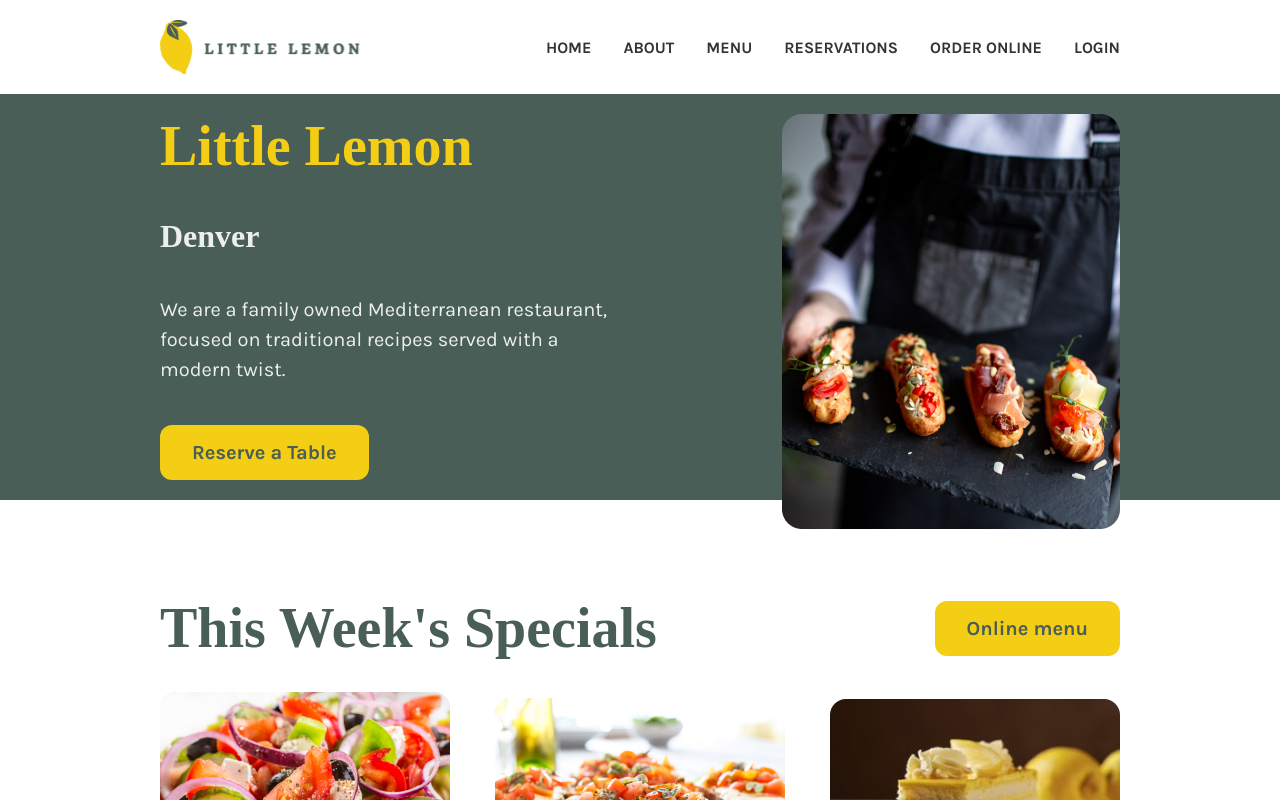
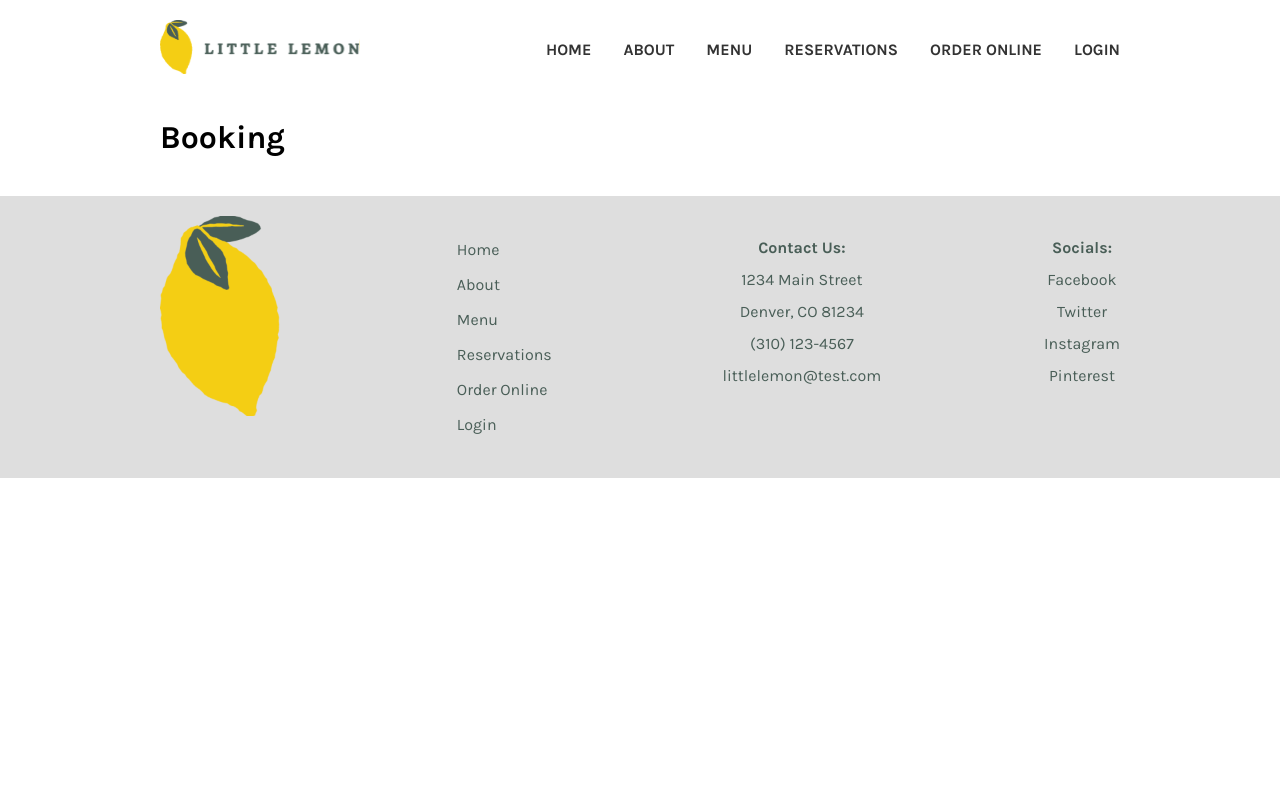
Before and after one commit to ajenkins198621/meta-frontend-capstone, a React (Create React App) app: page /booking in a window 1280 px wide. Shown: the top 800 px of the page. Built offline with nearby package versions, Linux system fonts and the light colour scheme; a web font is replaced by a local one.

Commit message:
Add react router and update links

```diff
--- a/package.json
+++ b/package.json
@@ -8,6 +8,7 @@
     "@testing-library/user-event": "^13.5.0",
     "react": "^18.3.1",
     "react-dom": "^18.3.1",
+    "react-router-dom": "^6.26.2",
     "react-scripts": "5.0.1",
     "web-vitals": "^2.1.4"
   },
--- a/src/App.css
+++ b/src/App.css
@@ -54,7 +54,8 @@ p {
 	margin: 0;
 }
 
-button {
+button,
+.button {
 	background-color: var(--color-yellow);
 	border: none;
 	border-radius: 0.75rem;
@@ -64,10 +65,12 @@ button {
 	font-size: 1.25rem;
 	font-weight: 700;
 	padding: 1rem 2rem;
+	text-decoration: none;
 	width: fit-content;
 }
 
-button:hover {
+button:hover,
+.button:hover {
 	background-color: #f7d700;
 }
 
--- a/src/App.js
+++ b/src/App.js
@@ -1,13 +1,12 @@
 import "./App.css";
 import Footer from "./Footer";
 import Header from "./Header";
-import Main from "./Main";
 
-function App() {
+function App({ children }) {
 	return (
 		<>
 			<Header />
-			<Main />
+			<main>{children}</main>
 			<Footer />
 		</>
 	);
--- /dev/null
+++ b/src/BookingPage.js
@@ -0,0 +1,13 @@
+import App from "./App";
+
+const Booking = () => {
+	return (
+		<App>
+			<div className="container">
+				<h1>Booking</h1>
+			</div>
+		</App>
+	);
+};
+
+export default Booking;
--- a/src/Button.js
+++ b/src/Button.js
@@ -1,4 +1,11 @@
-const Button = ({ onClick, children }) => {
+const Button = ({ onClick, children, asLink = false, href = "" }) => {
+	if (asLink) {
+		return (
+			<a className="button" href={href}>
+				{children}
+			</a>
+		);
+	}
 	return <button onClick={onClick}>{children}</button>;
 };
 
--- a/src/Header.js
+++ b/src/Header.js
@@ -26,7 +26,9 @@ const Header = () => {
 	return (
 		<div className="container">
 			<header>
-				<img src="/Logo.svg" alt="Little Lemon logo" className="logo" />
+				<a href="/">
+					<img src="/Logo.svg" alt="Little Lemon logo" className="logo" />
+				</a>
 				<div ref={menuRef} className="hamburger-menu">
 					<HamburgerMenuIcon
 						onClick={() => {
--- a/src/Hero.js
+++ b/src/Hero.js
@@ -12,7 +12,9 @@ const Hero = () => {
 							We are a family owned Mediterranean restaurant, focused on traditional recipes served with a modern twist.
 						</p>
 
-						<Button onClick={() => alert("Reserve a table!")}>Reserve a Table</Button>
+						<Button asLink href="/booking">
+							Reserve a Table
+						</Button>
 					</div>
 					<div>
 						<img src="/hero-pic.png" alt="Hero Pic" />
--- a/src/Main.js
+++ b/src/MainPage.js
@@ -1,16 +1,17 @@
 import About from "./About";
+import App from "./App";
 import Hero from "./Hero";
 import Specials from "./Specials";
 import Testimonials from "./Testimonials";
 
 const Main = () => {
 	return (
-		<main>
+		<App>
 			<Hero />
 			<Specials />
 			<Testimonials />
 			<About />
-		</main>
+		</App>
 	);
 };
 
--- a/src/index.js
+++ b/src/index.js
@@ -1,14 +1,27 @@
-import React from 'react';
-import ReactDOM from 'react-dom/client';
-import './index.css';
-import App from './App';
-import reportWebVitals from './reportWebVitals';
+import React from "react";
+import ReactDOM from "react-dom/client";
+import "./index.css";
+import reportWebVitals from "./reportWebVitals";
+import { createBrowserRouter, RouterProvider } from "react-router-dom";
+import Booking from "./BookingPage";
+import Main from "./MainPage";
 
-const root = ReactDOM.createRoot(document.getElementById('root'));
+const router = createBrowserRouter([
+	{
+		path: "/",
+		element: <Main />,
+	},
+	{
+		path: "/booking",
+		element: <Booking />,
+	},
+]);
+
+const root = ReactDOM.createRoot(document.getElementById("root"));
 root.render(
-  <React.StrictMode>
-    <App />
-  </React.StrictMode>
+	<React.StrictMode>
+		<RouterProvider router={router} />
+	</React.StrictMode>
 );
 
 // If you want to start measuring performance in your app, pass a function
```
Also changed, not shown: 1 other file (tests, documents, lock files or other folders).
